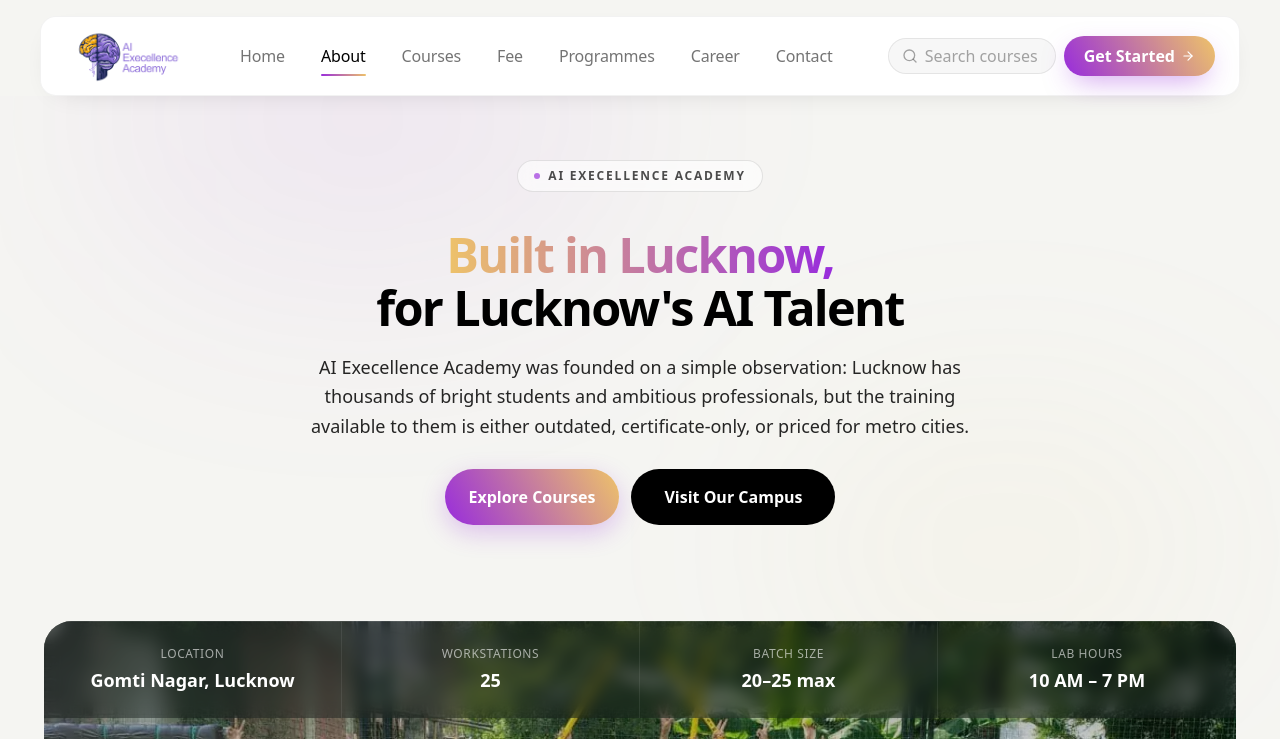
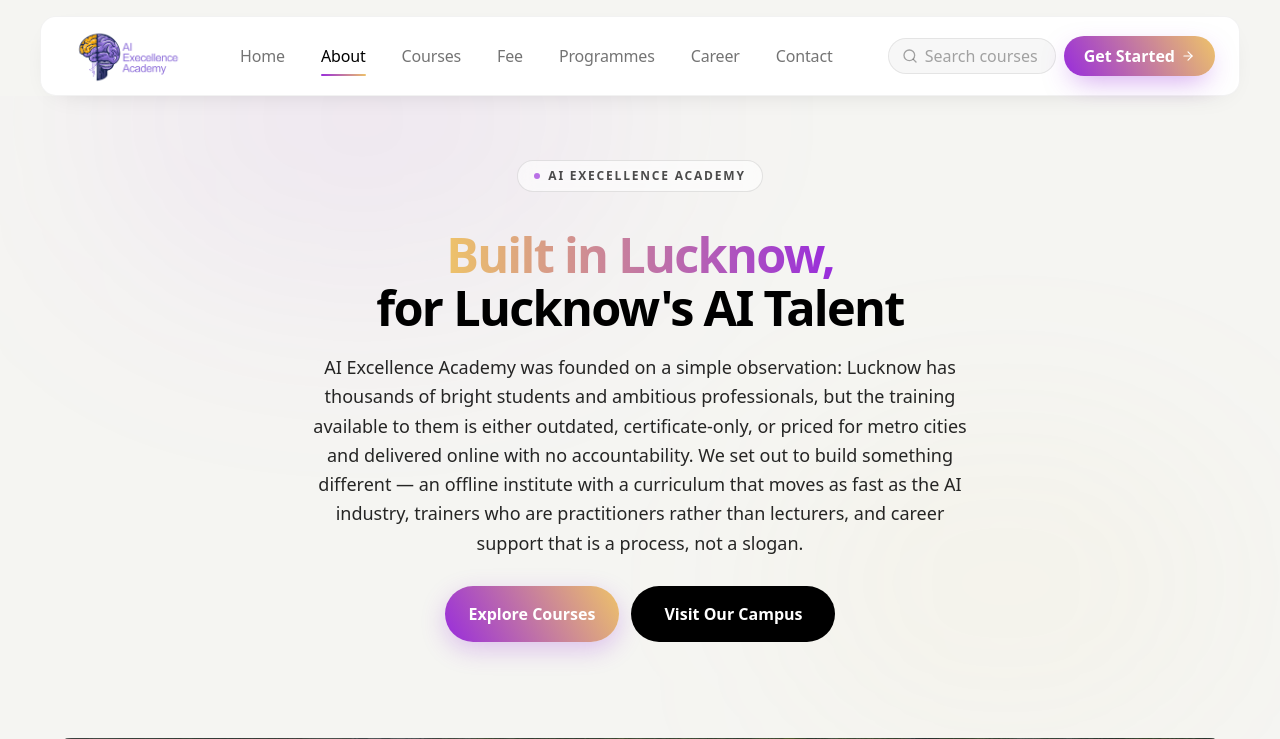
Before and after one commit to developer15-savitayadav/ai-excellence-training-platform, a Laravel app: page /about in a window 1280 px wide. Shown: the top 739 px of the page. Run offline with Laravel 12, Linux system fonts and the light colour scheme; style sheets or scripts are compiled from the project's sources; parts of the project's set-up code (start-up, migrations or seed data) failed here and were passed over; some libraries are stand-ins or nearby versions; some web fonts are replaced.

Commit message:
all pages contetn updats

```diff
--- a/resources/js/Pages/About.jsx
+++ b/resources/js/Pages/About.jsx
@@ -333,9 +333,7 @@ export default function About() {
                 </div>
 
                 <div className="relative z-10 mx-auto max-w-[1240px] px-6  py-16 max-lg:pt-[56px] text-center">
-                        <EyeBrow>
-                            AI Execellence Academy
-                       </EyeBrow>
+                    <EyeBrow>AI Execellence Academy</EyeBrow>
                     <h1 className="font-display mt-6 text-[clamp(2.1rem,3.8vw,3.2rem)] font-bold tracking-[-0.035em] leading-[1.08] text-white max-w-4xl mx-auto">
                         <span className="bg-[linear-gradient(90deg,#eec369,#982cdc)] bg-clip-text text-transparent">
                             Built in Lucknow,
@@ -348,24 +346,23 @@ export default function About() {
                     </h1>
 
                     <p className="text-black/85 text-lg mt-5 max-w-2xl mx-auto leading-relaxed">
-                        AI Execellence Academy was founded on a simple
+                        AI Excellence Academy was founded on a simple
                         observation: Lucknow has thousands of bright students
                         and ambitious professionals, but the training available
                         to them is either outdated, certificate-only, or priced
-                        for metro cities.
+                        for metro cities and delivered online with no
+                        accountability. We set out to build something different
+                        — an offline institute with a curriculum that moves as
+                        fast as the AI industry, trainers who are practitioners
+                        rather than lecturers, and career support that is a
+                        process, not a slogan.
                     </p>
 
                     <div className="mt-7 flex flex-wrap gap-3 justify-center">
-                        <Link
-                            href="/courses"
-                            className=" btn-cta"
-                        >
+                        <Link href="/courses" className=" btn-cta">
                             Explore Courses
                         </Link>
-                        <Link
-                            href="/contact"
-                            className="btn-dark-cta"
-                        >
+                        <Link href="/contact" className="btn-dark-cta">
                             Visit Our Campus
                         </Link>
                     </div>
@@ -651,7 +648,9 @@ export default function About() {
                         succeed.
                     </p>
                     <div className="flex flex-wrap justify-center gap-4 mt-8">
-                        <Button href="/register" className="btn-main">Get Started</Button>
+                        <Button href="/register" className="btn-main">
+                            Get Started
+                        </Button>
                         <Button
                             variant="secondary"
                             href="/contact"
--- a/resources/js/Pages/Career.jsx
+++ b/resources/js/Pages/Career.jsx
@@ -44,7 +44,7 @@ const TIER_ROWS = [
     },
     {
         service: "Mock interviews",
-        short: "2 sessions",
+        short: false,
         professional: "5+ sessions",
         career: "5+ sessions",
     },
@@ -68,7 +68,7 @@ const TIER_ROWS = [
     },
     {
         service: "Lifetime re-attendance",
-        short: true,
+        short: false,
         professional: true,
         career: true,
     },
@@ -147,9 +147,9 @@ const PLACEMENT_ENGINE = [
                 />
             </svg>
         ),
-        title: "Hiring Partner Network",
+        title: "Growing hiring partner network",
         description:
-            "Growing across Lucknow, Noida, Gurgaon and remote-first startups.",
+            "across Lucknow, Noida, Gurgaon and remote-first startups.",
     },
     {
         icon: (
@@ -167,8 +167,8 @@ const PLACEMENT_ENGINE = [
                 />
             </svg>
         ),
-        title: "Quarterly Placement Drives",
-        description: "On-campus drives with multiple companies.",
+        title: "Quarterly on-campus placement drives",
+        description: "with multiple companies.",
     },
     {
         icon: (
@@ -500,7 +500,7 @@ export default function Career() {
                     <div className="text-center mb-16">
                         <EyeBrow color="violet">HOW IT WORKS</EyeBrow>
                         <h2 className="mx-auto max-w-[500px] font-display text-[clamp(2rem,4vw,2.7rem)] font-bold leading-[1.05] tracking-[-0.04em] text-black">
-                            Our Placement Engine
+                            How our placement engine works
                         </h2>
                     </div>
 
--- a/resources/js/Pages/Home.jsx
+++ b/resources/js/Pages/Home.jsx
@@ -351,7 +351,6 @@ function ProgramCard({ program }) {
 }
 
 const skillSliderImages = [
-
     "/assets/images/skillsliderimages1.avif",
     "/assets/images/skillsliderimages2.avif",
     "/assets/images/skillsliderimages3.avif",
@@ -648,10 +647,11 @@ function MentorCard({ mentor }) {
     const [active, setActive] = useState(false);
     const ref = useRef(null);
 
-     useEffect(() => {
+    useEffect(() => {
         if (!active) return;
         const onDown = (e) => {
-            if (ref.current && !ref.current.contains(e.target)) setActive(false);
+            if (ref.current && !ref.current.contains(e.target))
+                setActive(false);
         };
         document.addEventListener("pointerdown", onDown);
         return () => document.removeEventListener("pointerdown", onDown);
@@ -866,21 +866,19 @@ export default function Home() {
                         </h6>
 
                         <p className="mx-auto mt-2 max-w-[550px] text-[16px] leading-[1.7] text-black/60">
-                            Practical, mentor-led AI programs that take you from
-                            curious beginner to industry-ready professional.
+                            AI Excellence Academy is Lucknow’s offline,
+                            project-first AI training institute. Small batches
+                            of 20–25, a GenAI-current curriculum, a deployed
+                            portfolio you can show employers, and structured
+                            placement support that does the work instead of
+                            making promises.
                         </p>
 
                         <div className="mt-6 flex flex-wrap justify-center gap-3">
-                            <Link
-                                href="/contact"
-                                className=" btn-cta"
-                            >
+                            <Link href="/contact" className=" btn-cta">
                                 Book a Free Counselling
                             </Link>
-                            <Link
-                                href="/courses"
-                                className="btn-dark-cta"
-                            >
+                            <Link href="/courses" className="btn-dark-cta">
                                 Explore Courses
                             </Link>
                         </div>
@@ -1053,10 +1051,7 @@ export default function Home() {
                                     are finding every bold ideas
                                 </p>
 
-                                <Link
-                                    href="/register"
-                                    className="btn-main"
-                                >
+                                <Link href="/register" className="btn-main">
                                     Get Started
                                 </Link>
                             </div>
@@ -1166,7 +1161,6 @@ export default function Home() {
                             <h2 className="text-[clamp(2rem,4vw,3.2rem)] font-bold tracking-[-0.04em] text-black">
                                 Our Programs at a Glance
                             </h2>
-
 
                             <div className="mt-6 flex flex-wrap justify-center gap-3">
                                 {courseTabs.map((tab) => {
@@ -1320,10 +1314,7 @@ export default function Home() {
                         </div>
 
                         <div className="mt-10 flex justify-center">
-                            <Link
-                                href="/courses"
-                                className="btn-cta"
-                            >
+                            <Link href="/courses" className="btn-cta">
                                 View Full Course Catalog →
                             </Link>
                         </div>
@@ -1623,10 +1614,7 @@ export default function Home() {
                         </div>
 
                         <div className="mt-8 flex justify-center lg:mt-10">
-                            <Link
-                                href="/testimonials"
-                                className=" btn-main"
-                            >
+                            <Link href="/testimonials" className=" btn-main">
                                 View More
                                 <svg
                                     className="w-5 h-5 transition-transform group-hover:translate-x-1"
@@ -1672,10 +1660,7 @@ export default function Home() {
                         </p>
 
                         <div className="mt-10 flex flex-wrap justify-center gap-4">
-                            <Link
-                                href="/contact"
-                                className="btn-cta"
-                            >
+                            <Link href="/contact" className="btn-cta">
                                 Book Your Free Counselling
                             </Link>
                         </div>
```
